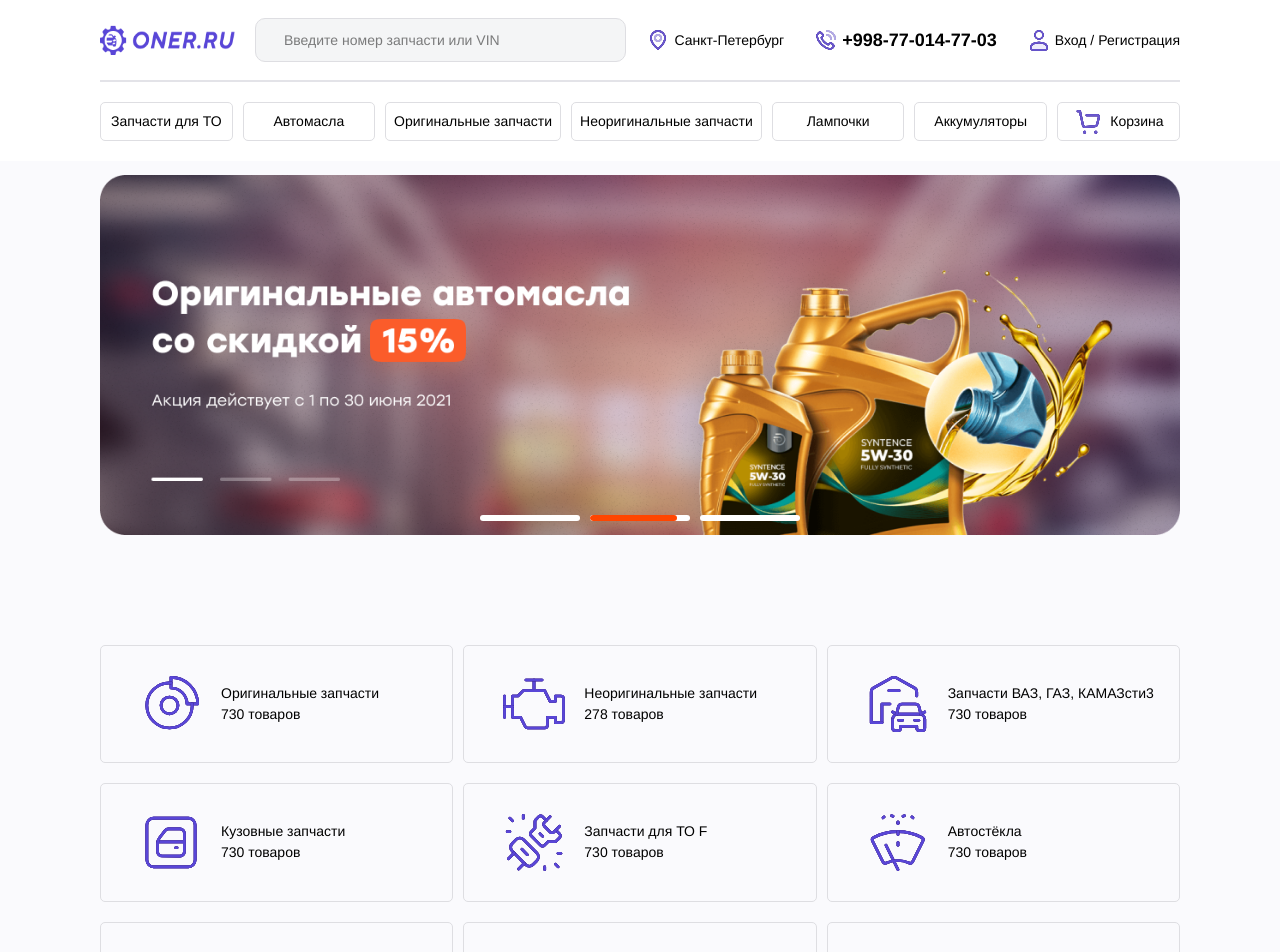
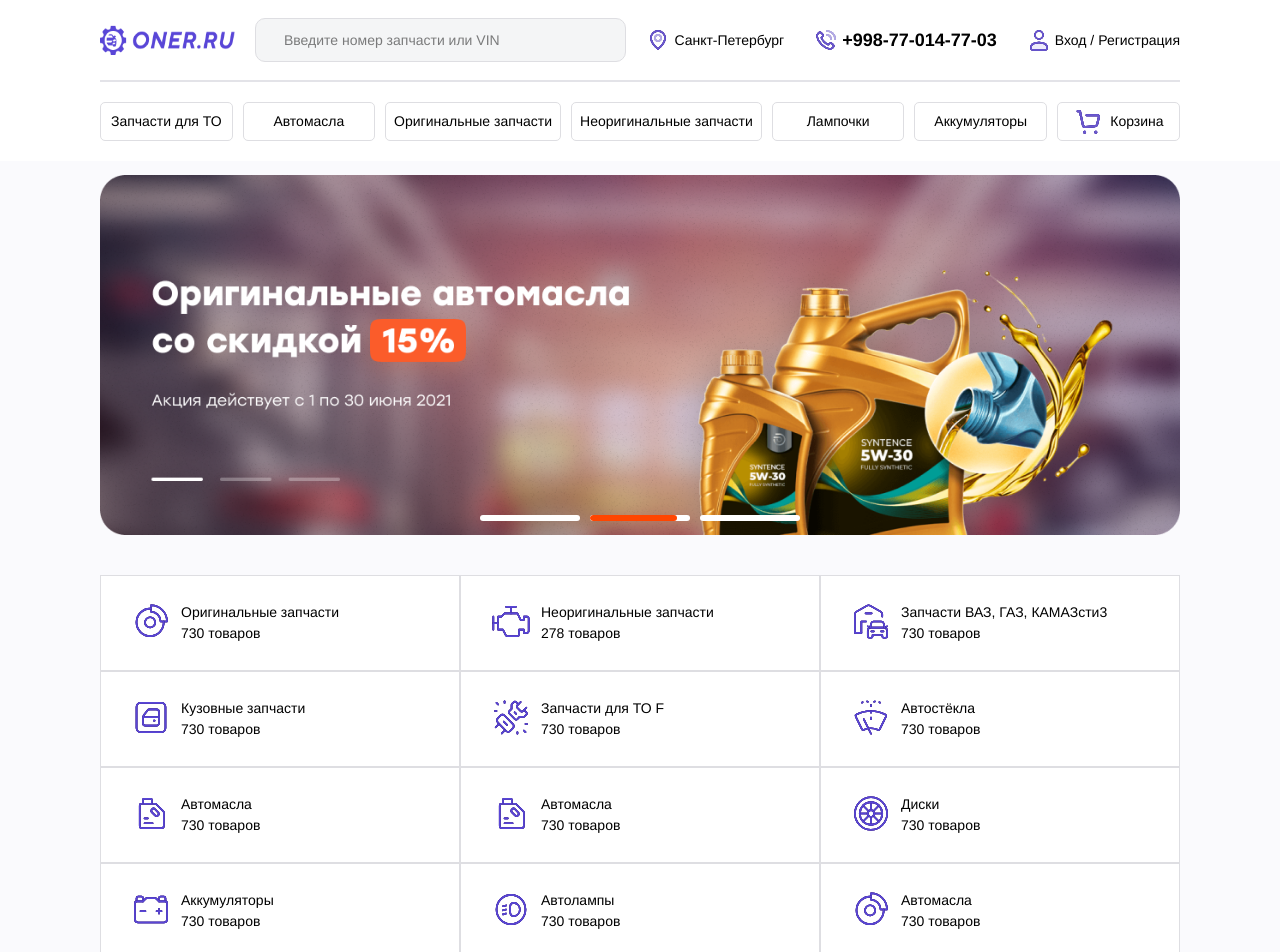
Before and after one commit to AsilbekXoliyorov441/eccomerce-website, a React (Vite) app: page / in a window 1280 px wide. Shown: the top 952 px of the page. Built offline with nearby package versions, Linux system fonts and the light colour scheme.

Commit message:
adding change

```diff
--- a/src/components/category-hero/index.jsx
+++ b/src/components/category-hero/index.jsx
@@ -2,9 +2,9 @@
 
 const CategoryHero = ({name , number , url}) => {
   return (
-    <div className="flex border-[1px] max-w-auto w-full border-[#DEDEE2]  rounded-[5px] cursor-pointer mt-[10px] hover:bg-[#F4F5F6] duration-[0.2s] text-black items-center py-[26px] pl-[20px]">
+    <div className=" items-start  sm:flex whitespace-wrap border-[1px] rounded-[10px] sm:rounded-[0px] max-w-[680px] w-full bg-[white] border-[#DEDEE2] cursor-pointer hover:bg-[#F4F5F6] duration-[0.2s] text-black items-center py-[26px] pl-[10px] sm:pl-[20px]">
       <img
-      width={100}
+      width={60}
         src={url}
         alt="Salom"
       />
--- a/src/data/category.js
+++ b/src/data/category.js
@@ -53,22 +53,25 @@
     number: "730 товаров",
     url: "/public/category-8.svg",
   },
-     {
+  {
     id: 10,
     name: "Аккумуляторы",
     number: "730 товаров",
     url: "/public/category-9.svg",
   },
-     {
+  {
     id: 11,
     name: "Автолампы",
     number: "730 товаров",
     url: "/public/category-10.svg",
   },
   {
-    id:12,
-    url: "/public/category-11.png",
-  }
+    id: 12,
+    name: "Автомасла",
+    number: "730 товаров",
+    url: "/public/category-1.svg",
+  },
+
 ];
 
 
--- a/src/pages/home/index.jsx
+++ b/src/pages/home/index.jsx
@@ -15,8 +15,8 @@
         </div>
       </section>
       <section id="category" className="bg-[#FAFAFD]">
-        <div className="container mx-auto px-25">
-          <div className="categories grid grid-cols-3 gap-[10px]">
+        <div className="container mx-auto px-[20px] sm:px-[100px]">
+          <div className="categories grid grid-cols-2 gap-[10px] sm:gap-0 sm:grid-cols-2 xl:grid-cols-3 mt-[-60px]">
             {categories.map((el) => {
               return <CategoryHero name={el.name} number={el.number} url={el.url} />;
             })}
```
